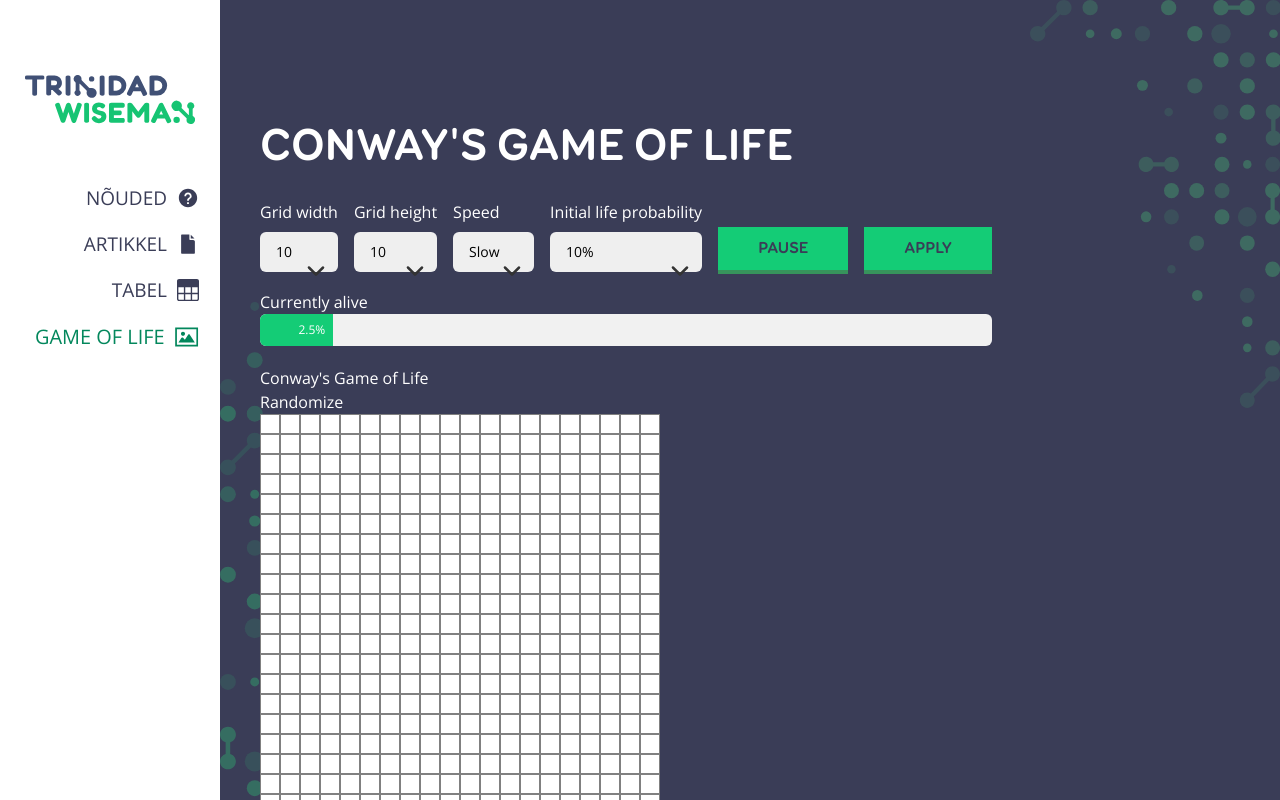
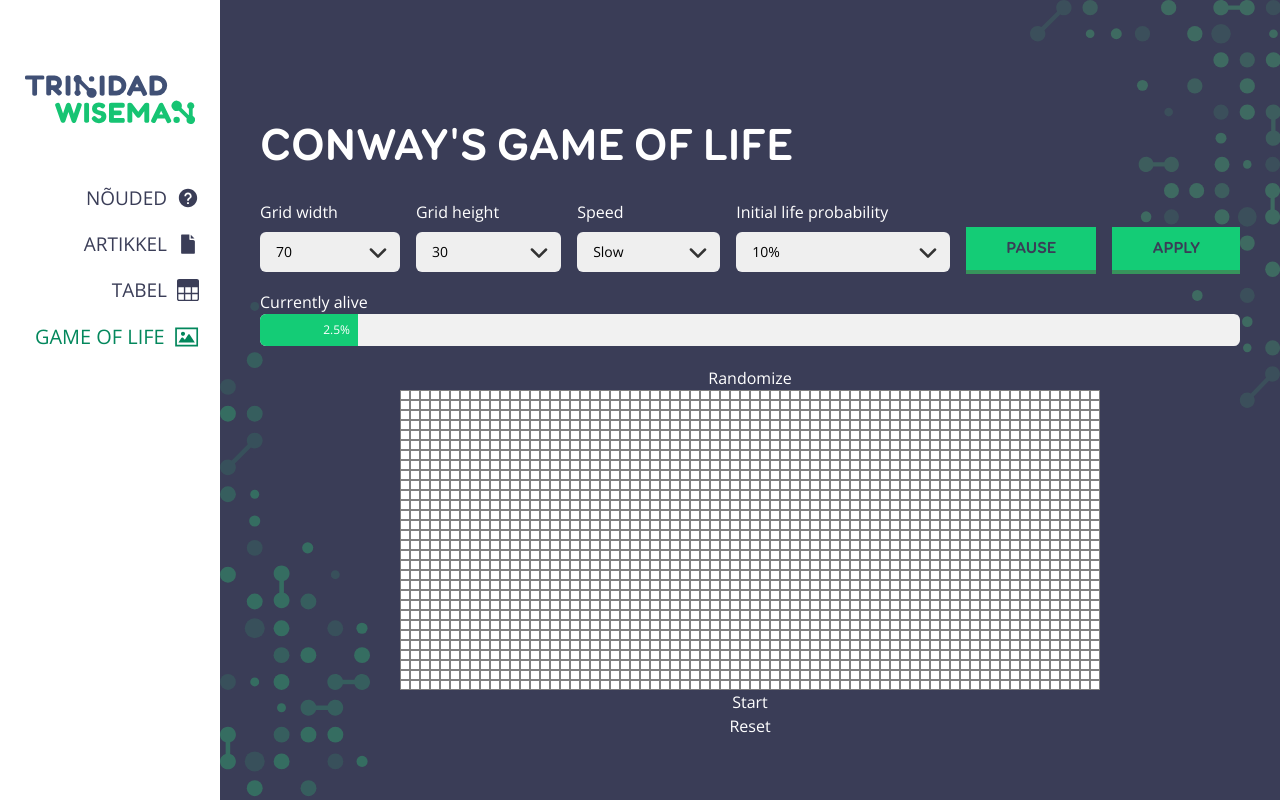
Before and after one commit to punane06/spa, a Next.js app: page /life in a window 1280 px wide. Built offline with nearby package versions, Linux system fonts and the light colour scheme.

Commit message:
dynamic width and height to gameboard

```diff
--- a/app/life/GameOfLife.tsx
+++ b/app/life/GameOfLife.tsx
@@ -1,16 +1,18 @@
 'use client';
 import React, { useState, useEffect } from 'react';
 
-const numRows = 20;
-const numCols = 20;
 
-const createEmptyGrid = () => {
-    return Array.from({ length: numRows }, () => Array(numCols).fill(false));
-};
 
-const GameOfLife = () => {
+const GameOfLife = ({ numRows, numCols }: { numRows: number; numCols: number;}) => {
+    const createEmptyGrid = () => {
+        return Array.from({ length: numRows }, () => Array(numCols).fill(false));
+    };
     const [grid, setGrid] = useState(createEmptyGrid());
     const [isRunning, setIsRunning] = useState(false);
+
+    useEffect(() => {
+        setGrid(createEmptyGrid());
+    }, [numRows, numCols]);
 
     const toggleCell = (row: number, col: number) => {
         const newGrid = grid.map((r) => [...r]);
@@ -73,15 +75,14 @@ const GameOfLife = () => {
     }, [isRunning]);
 
     return (
-        <div>
-            <h1>Conway's Game of Life</h1>
+        <div className='flex flex-col items-center justify-center'>
             <button onClick={() => randomizeGrid(100)}>Randomize</button>
-            <div style={{ display: 'grid', gridTemplateColumns: `repeat(${numCols}, 20px)` }}>
+            <div style={{ display: 'grid', gridTemplateColumns: `repeat(${numCols}, 10px)` }}>
                 {grid.map((row, r) =>
                     row.map((cell, c) => (
                         <div key={`${r}-${c}`} onClick={() => toggleCell(r, c)} style={{
-                            width: '20px',
-                            height: '20px',
+                            width: '10px',
+                            height: '10px',
                             backgroundColor: cell ? 'black' : 'white',
                             border: '1px solid gray',
                         }} />
--- a/app/life/page.tsx
+++ b/app/life/page.tsx
@@ -1,16 +1,33 @@
+'use client';
+import { useState } from 'react';
 import { Button } from '../components/ui/ButtonProps';
 import { H1 } from '../components/ui/HeadingProps';
 import GameOfLife from './GameOfLife';
 import Image from 'next/image'
+import { ContentContainer } from '../components/ui/ContainerProps';
 
 const GameOfLifePage = () => {
+
+    const [gridWidth, setGridWidth] = useState(70);
+    const [gridHeight, setGridHeight] = useState(30);
+    /* const [speed, setSpeed] = useState('normal');
+    const [initialLifeProbability, setInitialLifeProbability] = useState(50); */
+
+    const handldeWidthChange = (e: React.ChangeEvent<HTMLSelectElement>) => {
+        setGridWidth(Number(e.target.value));
+    }
+
+    const handldeHeightChange = (e: React.ChangeEvent<HTMLSelectElement>) => {
+        setGridHeight(Number(e.target.value));
+    }
+
     return (
-        <div>
+        <ContentContainer>
             <H1 className="mb-6">Conway's Game of Life</H1>
             <div className="flex flex-wrap gap-x-4 gap-y-4">
                 <div className="flex-grow relative">
                     <div className="mb-2">Grid width</div>
-                    <select name="width" id="width" className="block w-full text-black h-10 rounded-md text-sm appearance-none px-4 radius-md ">
+                    <select name="width" id="width" onChange={handldeWidthChange} defaultValue={gridWidth} className="cursor-pointer block w-full text-black h-10 rounded-md text-sm appearance-none px-4 radius-md ">
                         <option value="10" className="block h-10">10</option>
                         <option value="20" className="block h-10">20</option>
                         <option value="30" className="block h-10">30</option>
@@ -20,18 +37,18 @@ const GameOfLifePage = () => {
                         <option value="70" className="block h-10">70</option>
                         <option value="80" className="block h-10">80</option>
                     </select>
-                    <Image className='absolute text-[#333333] fill   right-3 bottom-2.5 -rotate-90' src='/arrow-dropdown.svg' alt="prev" width={20} height={20} priority />
+                    <Image className='absolute text-[#333333] fill   right-3 bottom-7 -rotate-90' src='/arrow-dropdown.svg' alt="prev" width={20} height={20} priority />
                 </div>
                 <div className="flex-grow relative">
                     <div className="mb-2">Grid height</div>
-                    <select name="height" id="height" className="block relative w-full text-sm h-10 text-black rounded-md appearance-none px-4 radius-md ">
+                    <select name="height" id="height" onChange={handldeHeightChange} defaultValue={gridHeight} className="block relative w-full text-sm h-10 text-black rounded-md appearance-none px-4 radius-md ">
                         <option value="10" className="block h-10">10</option>
                         <option value="20" className="block h-10">20</option>
                         <option value="30" className="block h-10">30</option>
                         <option value="40" className="block h-10">40</option>
                         <option value="50" className="block h-10">50</option>
                     </select>
-                    <Image className='absolute text-[#333333] fill   right-3 bottom-2.5 -rotate-90' src='/arrow-dropdown.svg' alt="prev" width={20} height={20} priority />
+                    <Image className='absolute text-[#333333] fill   right-3 bottom-7 -rotate-90' src='/arrow-dropdown.svg' alt="prev" width={20} height={20} priority />
                 </div>
                 <div className="flex-grow relative">
                     <div className="mb-2">Speed</div>
@@ -40,7 +57,7 @@ const GameOfLifePage = () => {
                         <option value="normal" className="block h-10">Normal</option>
                         <option value="fast" className="block h-10">Fast</option>
                     </select>
-                    <Image className='absolute text-[#333333] fill   right-3 bottom-2.5 -rotate-90' src='/arrow-dropdown.svg' alt="prev" width={20} height={20} priority />
+                    <Image className='absolute text-[#333333] fill   right-3 bottom-7 -rotate-90' src='/arrow-dropdown.svg' alt="prev" width={20} height={20} priority />
                 </div>
                 <div className="flex-grow relative">
                     <div className="mb-2">Initial life probability</div>
@@ -56,7 +73,7 @@ const GameOfLifePage = () => {
                         <option value="90" className="block h-10">90%</option>
                         <option value="100" className="block h-10">100%</option>
                     </select>
-                    <Image className='absolute text-[#333333] fill   right-3 bottom-2.5 -rotate-90' src='/arrow-dropdown.svg' alt="prev" width={20} height={20} priority />
+                    <Image className='absolute text-[#333333] fill   right-3 bottom-7 -rotate-90' src='/arrow-dropdown.svg' alt="prev" width={20} height={20} priority />
                 </div>
                 <Button className="text-[12px] mt-[27px] px-6 py-3">Pause</Button>
                 <Button className="text-[12px] mt-[27px] px-6 py-3">Apply</Button>
@@ -68,8 +85,8 @@ const GameOfLifePage = () => {
                     <span className="absolute right-2 pl-10 top-1/2 transform -translate-y-1/2">2.5%</span>
                 </div>
             </div>
-            <GameOfLife />
-        </div>
+            <GameOfLife numRows={gridHeight} numCols={gridWidth} />
+        </ContentContainer>
     );
 };
 
```
